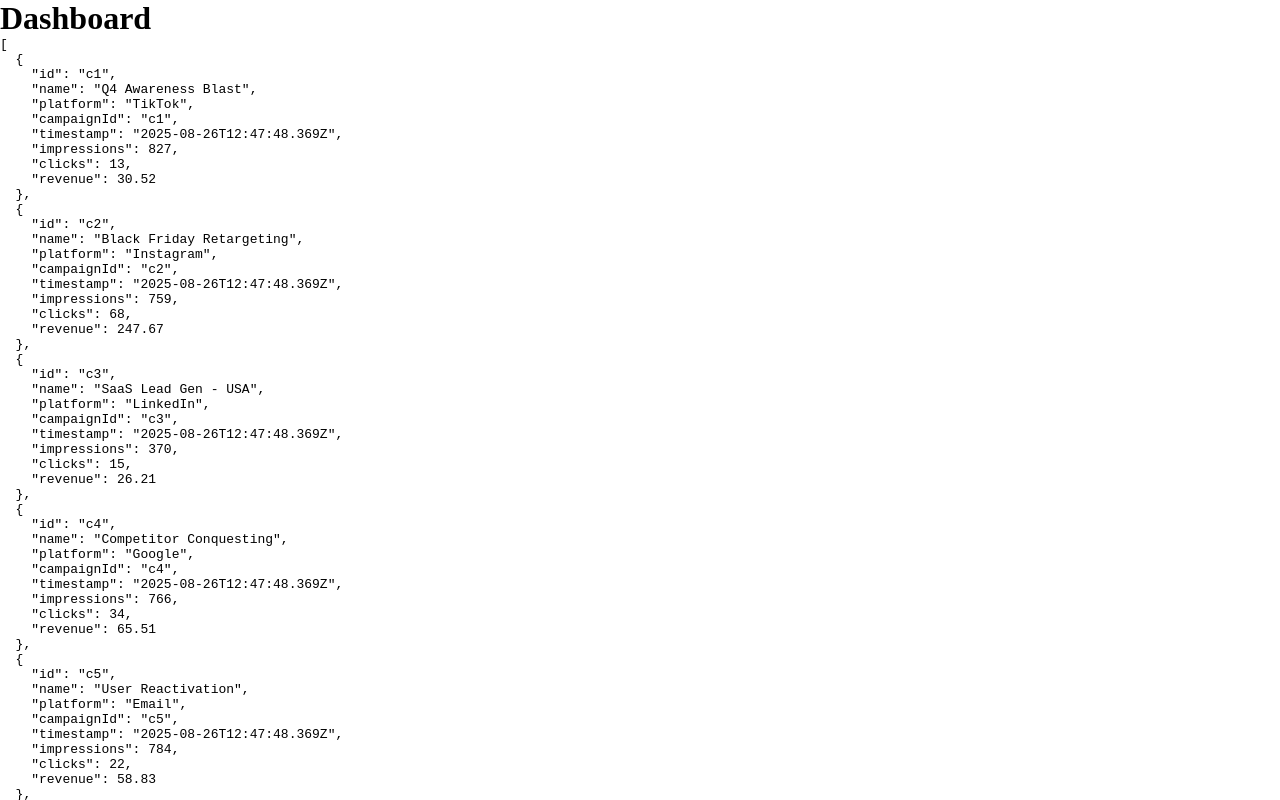
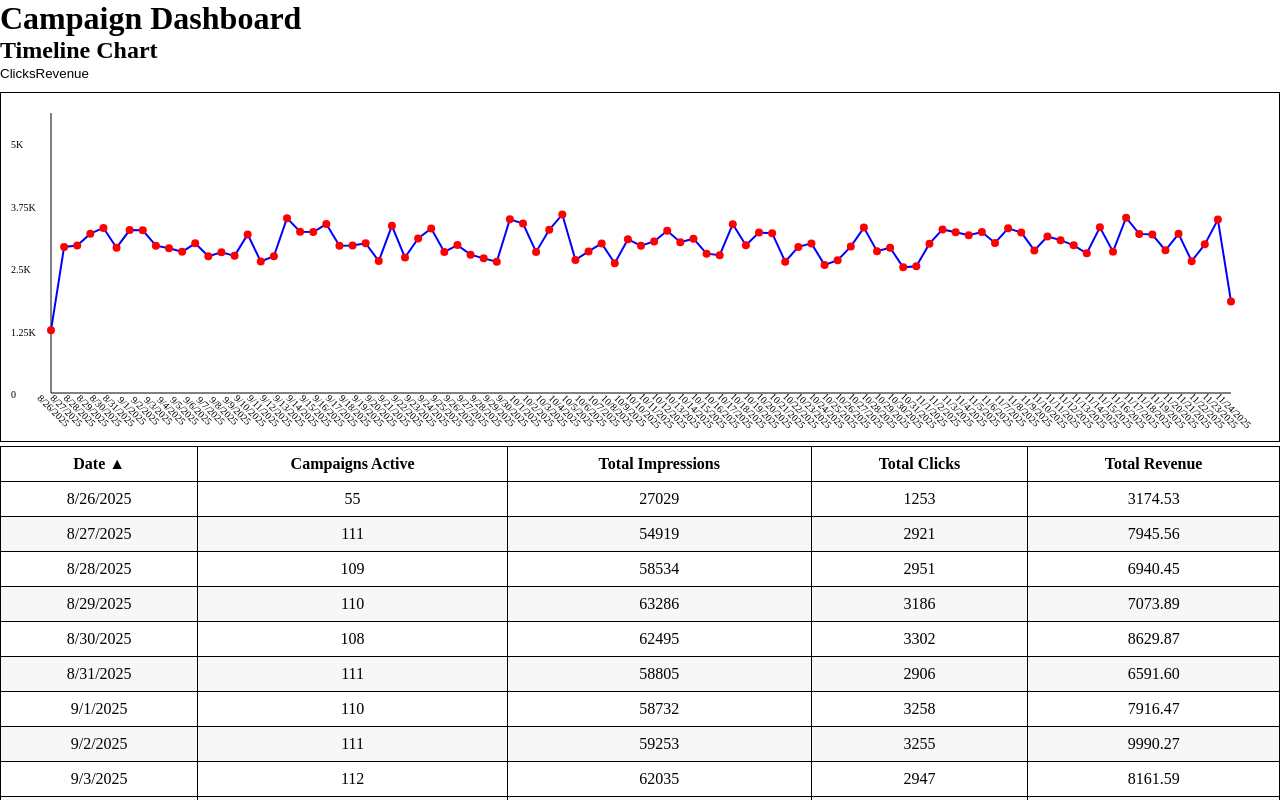
Before and after one commit to hapttic/front-test-assigment-2025-public, a React (Vite) app: page / in a window 1280 px wide. Shown: the top 800 px of the page. Built offline with nearby package versions, Linux system fonts and the light colour scheme.

Commit message:
feat: displayed data into table and chart

```diff
--- a/src/components/dashboard/Dashboard.tsx
+++ b/src/components/dashboard/Dashboard.tsx
@@ -1,22 +1,81 @@
-import React, { useState, useEffect } from 'react'
+import React, { useState, useEffect, useMemo } from 'react'
 import { fetchData, MergedCampaignMetric } from '../../services/dataService'
+import TimelineChart from '../timelineChart/TimelineChart'
+import DashboardTable from '../dashboardTable/DashboardTable'
+import { AggregatedRow, SortField, SortOrder } from "../../models/data"
 
 const Dashboard: React.FC = () => {
   const [data, setData] = useState<MergedCampaignMetric[]>([])
+  const [sortField, setSortField] = useState<SortField>('date')
+  const [sortOrder, setSortOrder] = useState<SortOrder>('asc')
 
   useEffect(() => {
-    async function loadData() {
-      const mergedData = await fetchData()
-      setData(mergedData)
+    const load = async () => {
+      const merged = await fetchData()
+      setData(merged)
     }
+    load()
+  }, [])
 
-    loadData()
-  }, [])
+  const aggregatedRows: AggregatedRow[] = useMemo(() => {
+    const map = new Map<string, AggregatedRow>()
+
+    data.forEach((item: MergedCampaignMetric) => {
+      const date = new Date(item.timestamp).toLocaleDateString()
+
+      if (!map.has(date)) {
+        map.set(date, {
+          id: date,
+          date,
+          campaignsActive: 1,
+          totalImpressions: item.impressions,
+          totalClicks: item.clicks,
+          totalRevenue: item.revenue,
+        })
+      } else {
+        const row = map.get(date)!
+        row.campaignsActive += 1
+        row.totalImpressions += item.impressions
+        row.totalClicks += item.clicks
+        row.totalRevenue += item.revenue
+      }
+    })
+
+    const rows = Array.from(map.values())
+
+    return rows.sort((a, b) => {
+      if (sortField === 'date') {
+        return sortOrder === 'asc'
+          ? new Date(a.date).getTime() - new Date(b.date).getTime()
+          : new Date(b.date).getTime() - new Date(a.date).getTime()
+      }
+      return sortOrder === 'asc'
+        ? a.totalRevenue - b.totalRevenue
+        : b.totalRevenue - a.totalRevenue
+    })
+  }, [data, sortField, sortOrder])
+
+  const handleSort = (field: SortField): void => {
+    if (sortField === field) {
+      setSortOrder(prev => (prev === 'asc' ? 'desc' : 'asc'))
+    } else {
+      setSortField(field)
+      setSortOrder('asc')
+    }
+  }
 
   return (
     <div>
-      <h1>Dashboard</h1>
-      <pre>{JSON.stringify(data, null, 2)}</pre>
+      <h1>Campaign Dashboard</h1>
+
+      <TimelineChart data={aggregatedRows} />
+
+      <DashboardTable
+        rows={aggregatedRows}
+        sortField={sortField}
+        sortOrder={sortOrder}
+        onSort={handleSort}
+      />
     </div>
   )
 }
--- /dev/null
+++ b/src/components/dashboardTable/DashboardTable.css
@@ -0,0 +1,19 @@
+.table {
+    width: 100%;
+    border-collapse: collapse;
+}
+
+.th,
+.td {
+    border: 1px solid black;
+    text-align: center;
+    padding: 8px;
+}
+
+.sortable {
+    cursor: pointer;
+}
+
+.tr:nth-child(even) {
+    background-color: #f7f7f7;
+}
--- /dev/null
+++ b/src/components/dashboardTable/DashboardTable.tsx
@@ -0,0 +1,49 @@
+import React from 'react'
+import { AggregatedRow, SortField, SortOrder } from "../../models/data"
+import './DashboardTable.css'
+
+interface Props {
+    rows: AggregatedRow[]
+    sortField: SortField
+    sortOrder: SortOrder
+    onSort: (field: SortField) => void
+}
+
+const DashboardTable: React.FC<Props> = ({ rows, sortField, sortOrder, onSort }) => {
+    return (
+        <table className="table">
+            <thead>
+                <tr>
+                    <th
+                        className="th sortable"
+                        onClick={() => onSort('date')}
+                    >
+                        Date {sortField === 'date' ? (sortOrder === 'asc' ? '▲' : '▼') : ''}
+                    </th>
+                    <th className="th">Campaigns Active</th>
+                    <th className="th">Total Impressions</th>
+                    <th className="th">Total Clicks</th>
+                    <th
+                        className="th sortable"
+                        onClick={() => onSort('totalRevenue')}
+                    >
+                        Total Revenue {sortField === 'totalRevenue' ? (sortOrder === 'asc' ? '▲' : '▼') : ''}
+                    </th>
+                </tr>
+            </thead>
+            <tbody>
+                {rows.map((row: AggregatedRow) => (
+                    <tr key={row.id} className="tr">
+                        <td className="td">{row.date}</td>
+                        <td className="td">{row.campaignsActive}</td>
+                        <td className="td">{row.totalImpressions}</td>
+                        <td className="td">{row.totalClicks}</td>
+                        <td className="td">{row.totalRevenue.toFixed(2)}</td>
+                    </tr>
+                ))}
+            </tbody>
+        </table>
+    )
+}
+
+export default DashboardTable
--- /dev/null
+++ b/src/components/timelineChart/TimelineChart.tsx
@@ -0,0 +1,134 @@
+import React, { useMemo, useState, useRef, useEffect } from 'react'
+
+interface AggregatedRow {
+    id: string
+    date: string
+    campaignsActive: number
+    totalImpressions: number
+    totalClicks: number
+    totalRevenue: number
+}
+
+type Metric = 'totalClicks' | 'totalRevenue'
+
+interface Props {
+    data: AggregatedRow[]
+}
+
+const niceNumber = (value: number) => {
+    const exponent = Math.floor(Math.log10(value))
+    const fraction = value / Math.pow(10, exponent)
+    let niceFraction
+    if (fraction < 1.5) niceFraction = 1
+    else if (fraction < 3) niceFraction = 2
+    else if (fraction < 7) niceFraction = 5
+    else niceFraction = 10
+    return niceFraction * Math.pow(10, exponent)
+}
+
+const formatTick = (n: number) => {
+    if (n >= 1_000_000) return `${n / 1_000_000}M`
+    if (n >= 1_000) return `${n / 1000}K`
+    return n.toString()
+}
+
+const TimelineChart: React.FC<Props> = ({ data }) => {
+    const [metric, setMetric] = useState<Metric>('totalClicks')
+    const containerRef = useRef<HTMLDivElement>(null)
+    const [dimensions, setDimensions] = useState({ width: 600, height: 350 })
+
+    useEffect(() => {
+        const update = () => {
+            if (containerRef.current) {
+                setDimensions({ width: containerRef.current.clientWidth, height: 350 })
+            }
+        }
+        update()
+        window.addEventListener('resize', update)
+        return () => window.removeEventListener('resize', update)
+    }, [])
+
+    const sortedData = useMemo(() => {
+        return [...data].sort((a, b) => new Date(a.date).getTime() - new Date(b.date).getTime())
+    }, [data])
+
+    const maxValue = useMemo(() => {
+        const rawMax = Math.max(...sortedData.map(d => d[metric]), 1)
+        return niceNumber(rawMax)
+    }, [sortedData, metric])
+
+    const points = useMemo(() => {
+        if (!sortedData || sortedData.length === 0) return []
+
+        const width = dimensions.width
+        const height = dimensions.height
+        const padding = 50
+
+        return sortedData.map((d, i) => {
+            const x = padding + (i / (sortedData.length - 1)) * (width - 2 * padding)
+            const y = height - padding - (d[metric] / maxValue) * (height - 2 * padding)
+            return { x, y, value: d[metric], label: d.date }
+        })
+    }, [sortedData, metric, dimensions, maxValue])
+
+    const linePath = useMemo(() => {
+        if (points.length === 0) return ''
+        return points.map((p, i) => `${i === 0 ? 'M' : 'L'} ${p.x} ${p.y}`).join(' ')
+    }, [points])
+
+    const yTicks = useMemo(() => {
+        const step = maxValue / 4
+        return [0, 1, 2, 3, 4].map(i => ({
+            raw: Math.round(i * step),
+            label: formatTick(Math.round(i * step)),
+            y: dimensions.height - 50 - (i / 4) * (dimensions.height - 2 * 50),
+        }))
+    }, [maxValue, dimensions])
+
+    return (
+        <div ref={containerRef} style={{ width: '100%' }}>
+            <h2>Timeline Chart</h2>
+            <div style={{ marginBottom: '10px' }}>
+                <button onClick={() => setMetric('totalClicks')}>Clicks</button>
+                <button onClick={() => setMetric('totalRevenue')}>Revenue</button>
+            </div>
+            <svg width={dimensions.width} height={dimensions.height} style={{ border: '1px solid black' }}>
+                <line
+                    x1={50}
+                    y1={dimensions.height - 50}
+                    x2={dimensions.width - 50}
+                    y2={dimensions.height - 50}
+                    stroke="black"
+                />
+                <line x1={50} y1={dimensions.height - 50} x2={50} y2={20} stroke="black" />
+
+                <path d={linePath} fill="none" stroke="blue" strokeWidth={2} />
+
+                {points.map((p, i) => (
+                    <circle key={i} cx={p.x} cy={p.y} r={4} fill="red" />
+                ))}
+
+                {points.map((p, i) => (
+                    <text
+                        key={i}
+                        x={p.x}
+                        y={dimensions.height - 30}
+                        textAnchor="middle"
+                        fontSize={10}
+                        transform={`rotate(45 ${p.x},${dimensions.height - 30})`}
+                    >
+                        {p.label}
+                    </text>
+                ))}
+
+                {yTicks.map((tick, i) => (
+                    <text key={i} x={10} y={tick.y + 5} fontSize={10}>
+                        {tick.label}
+                    </text>
+                ))}
+            </svg>
+        </div>
+    )
+}
+
+export default TimelineChart
```
Also changed, not shown: src/models/data.ts (+12 -0 lines).
